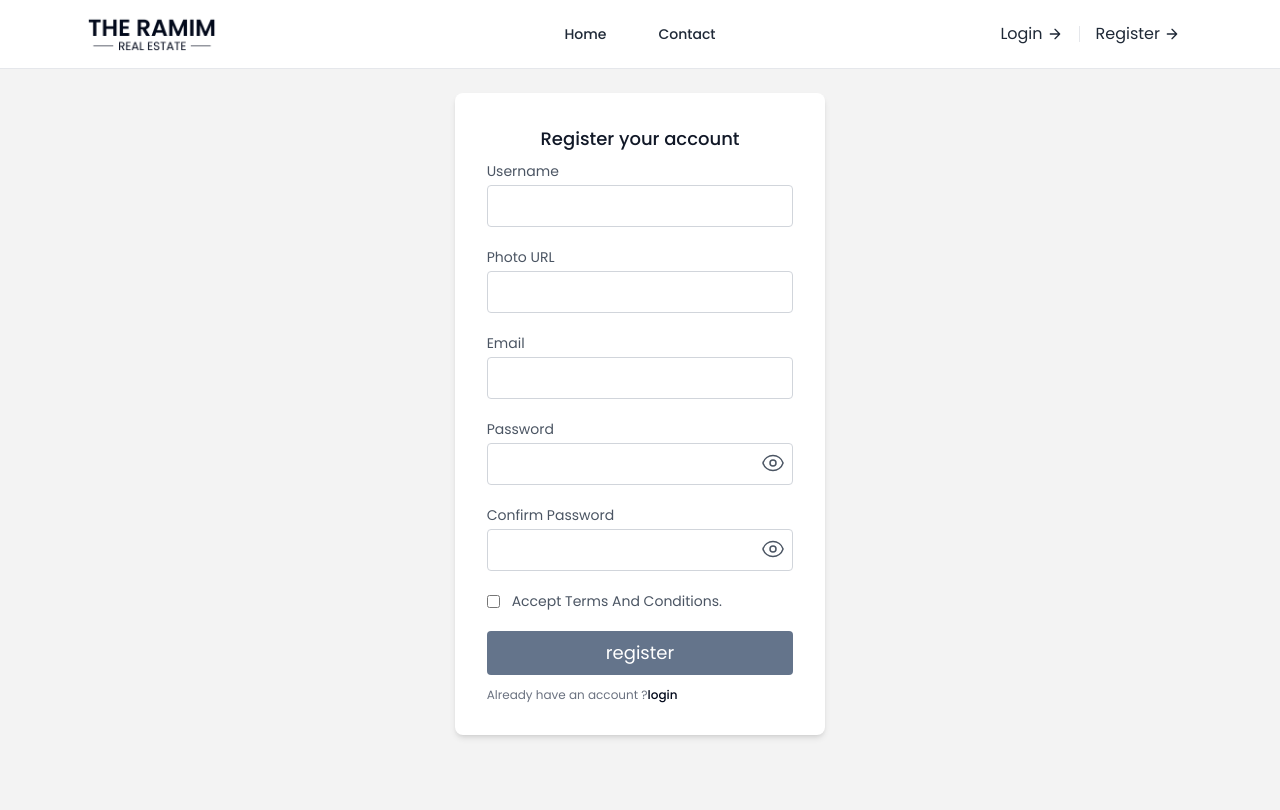
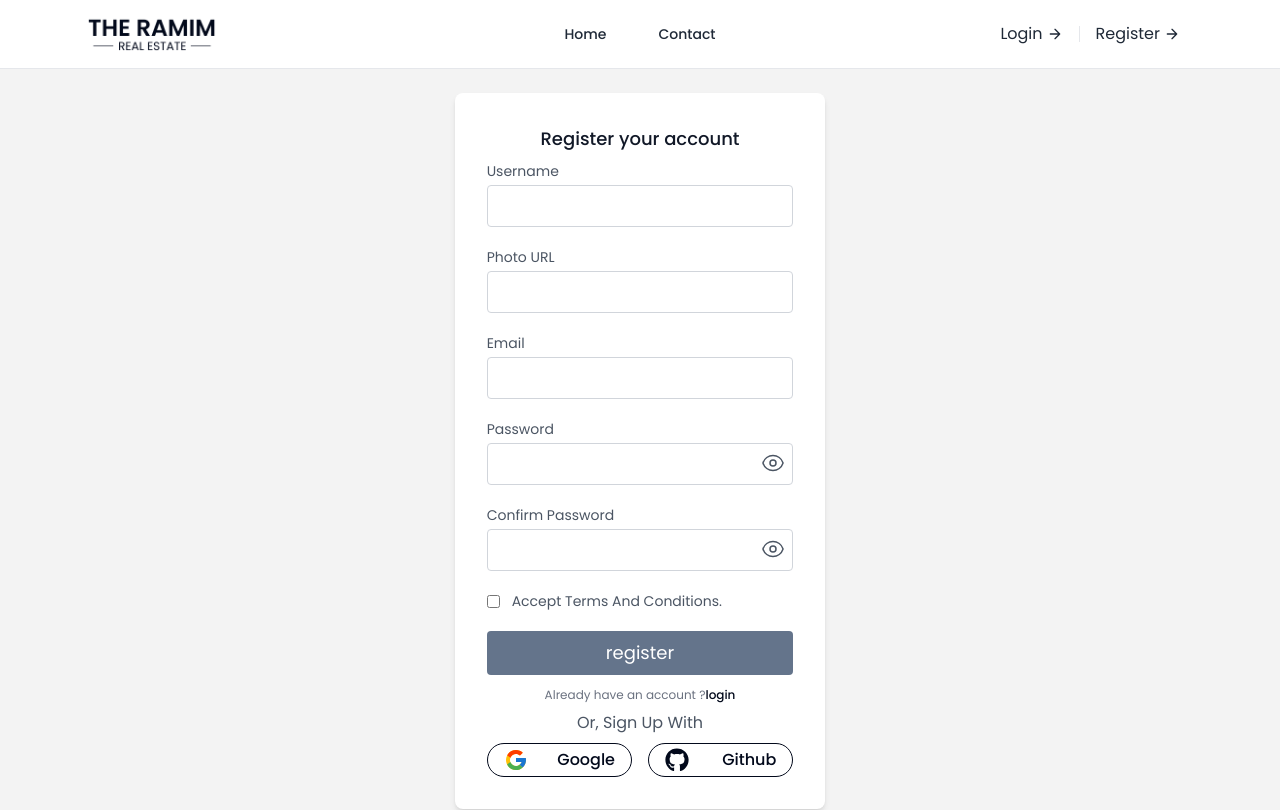
Before and after one commit to ramim-ahmed/the-ramim-real-estate-front-end-application, a React (Vite) app: page /register in a window 1280 px wide. Shown: the top 810 px of the page. Built offline with nearby package versions, Linux system fonts and the light colour scheme; no server answers.

Commit message:
[DONE] google-auth-provider

```diff
--- a/src/components/Loader.jsx
+++ b/src/components/Loader.jsx
@@ -2,8 +2,8 @@ import { HashLoader } from "react-spinners";
 import PropTypes from "prop-types";
 export default function Loader({ title }) {
   return (
-    <div className="flex justify-center">
-      <div className="">
+    <div className="flex justify-center flex-col">
+      <div className="flex justify-center">
         <HashLoader color="#36d7b7" size={80} />
       </div>
       {title && <h2 className="text-xl font-bold mt-2 text-center">{title}</h2>}
--- a/src/components/RegisterForm.jsx
+++ b/src/components/RegisterForm.jsx
@@ -6,6 +6,8 @@ import { HiOutlineEye } from "react-icons/hi2";
 import { RiEyeOffLine } from "react-icons/ri";
 import { passwordValidator } from "@/utils/passwordValidator";
 import toast from "react-hot-toast";
+import SocialAuth from "./SocialAuth";
+
 export default function RegisterForm() {
   const { signup, firebaseError } = useAuth();
   const [isAgree, setIsAgree] = useState(false);
@@ -35,10 +37,8 @@ export default function RegisterForm() {
     }
   };
   return (
-    <form
-      onSubmit={handleSubmit(handleRegister)}
-      className="lg:w-1/3 md:w-1/2 bg-white rounded-lg p-8 flex flex-col md:mx-auto w-full relative shadow-md"
-    >
+    <div className="lg:w-1/3 md:w-1/2 bg-white rounded-lg p-8 flex flex-col md:mx-auto w-full relative shadow-md">
+      <form onSubmit={handleSubmit(handleRegister)}>
         <h2 className="text-gray-900 text-center text-lg mb-1 font-medium title-font">
           Register your account
         </h2>
@@ -63,7 +63,10 @@ export default function RegisterForm() {
           )}
         </div>
         <div className="relative mb-4">
-        <label htmlFor="photo_url" className="leading-7 text-sm text-gray-600">
+          <label
+            htmlFor="photo_url"
+            className="leading-7 text-sm text-gray-600"
+          >
             Photo URL
           </label>
           <input
@@ -167,16 +170,21 @@ export default function RegisterForm() {
         <button
           disabled={isAgree ? false : true}
           type="submit"
-        className="text-white bg-primary border-0 py-2 px-6 focus:outline-none hover:bg-indigo-600 rounded text-lg disabled:bg-slate-500"
+          className="text-white bg-primary border-0 py-2 px-6 focus:outline-none hover:bg-indigo-600 rounded text-lg disabled:bg-slate-500 w-full"
         >
           register
         </button>
-      <p className="text-xs text-gray-500 mt-3">
+        <p className="text-xs text-gray-500 mt-3 text-center">
           Already have an account ?
           <Link className=" text-primary font-medium" to="/login">
             login
           </Link>
         </p>
       </form>
+      <div className="mt-2">
+        <p className="text-center">Or, Sign Up With</p>
+        <SocialAuth />
+      </div>
+    </div>
   );
 }
--- /dev/null
+++ b/src/components/SocialAuth.jsx
@@ -0,0 +1,24 @@
+import { FcGoogle } from "react-icons/fc";
+import { FaGithub } from "react-icons/fa";
+import useAuth from "@/hooks/useAuth";
+export default function SocialAuth() {
+  const { signInWithGoogle } = useAuth();
+  const handleGoogleAuth = () => {
+    signInWithGoogle();
+  };
+  return (
+    <div className="flex justify-center space-x-4">
+      <button
+        onClick={handleGoogleAuth}
+        className="border border-primary w-full text-primary font-medium py-1 px-4 rounded-3xl mt-2 flex justify-between items-center"
+      >
+        <FcGoogle className="h-6 w-6" />
+        <p>Google</p>
+      </button>
+      <button className="border border-primary w-full text-primary font-medium py-1 px-4 rounded-3xl mt-2 flex justify-between items-center">
+        <FaGithub className="h-6 w-6" />
+        <p>Github</p>
+      </button>
+    </div>
+  );
+}
--- a/src/layouts/RootLayout.jsx
+++ b/src/layouts/RootLayout.jsx
@@ -12,7 +12,11 @@ export default function RootLayout() {
     }, 2000);
   });
   if (!domLoaded) {
-    return <Loader title="THE RAMIM - REAL ESTATE" />;
+    return (
+      <div className="min-h-screen flex justify-center items-center">
+        <Loader title="THE RAMIM - REAL ESTATE" />
+      </div>
+    );
   }
   return (
     <div>
--- a/src/providers/AuthProvider.jsx
+++ b/src/providers/AuthProvider.jsx
@@ -6,6 +6,8 @@ import {
   signInWithEmailAndPassword,
   signOut,
   onAuthStateChanged,
+  GoogleAuthProvider,
+  signInWithPopup,
 } from "firebase/auth";
 import { createContext, useEffect, useState } from "react";
 import toast from "react-hot-toast";
@@ -53,11 +55,29 @@ export default function AuthProvider({ children }) {
       toast.error(error?.message);
     }
   };
+  const signInWithGoogle = async () => {
+    const provider = new GoogleAuthProvider();
+    const auth = getAuth();
+    try {
+      await signInWithPopup(auth, provider);
+      const user = auth.currentUser;
+      setAuthUser({
+        ...user,
+      });
+      setLoading(false);
+      toast.success("Account Succesfully Login With Google!");
+    } catch (error) {
+      setLoading(false);
+      setFirebaseError(error.message);
+      toast.error(error?.message);
+    }
+  };
   // logout
   const logout = () => {
     const auth = getAuth();
     return signOut(auth);
   };
+
   useEffect(() => {
     const auth = getAuth();
     const unSubscribe = onAuthStateChanged(auth, (user) => {
@@ -69,6 +89,7 @@ export default function AuthProvider({ children }) {
   const authValue = {
     signup,
     login,
+    signInWithGoogle,
     logout,
     authUser,
     loading,
```
Lines whose indentation alone changed are shown as unchanged.
